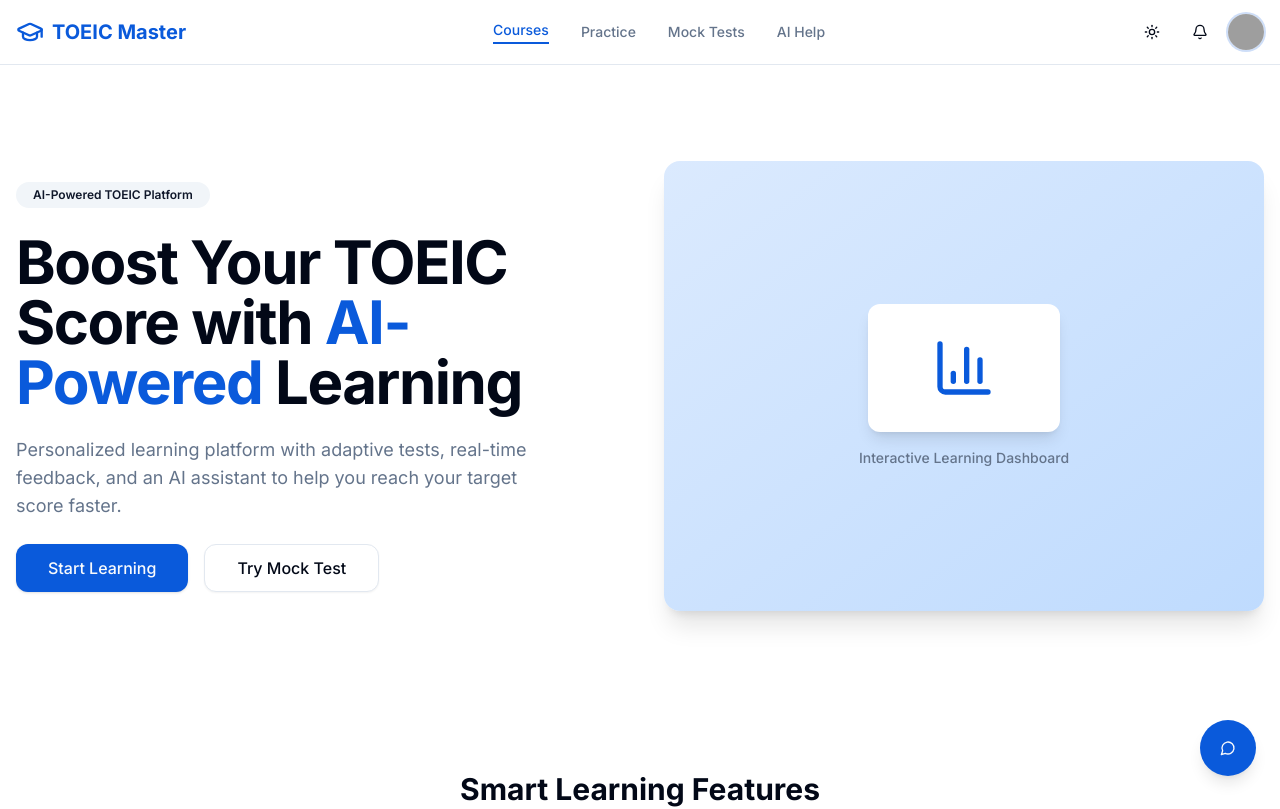
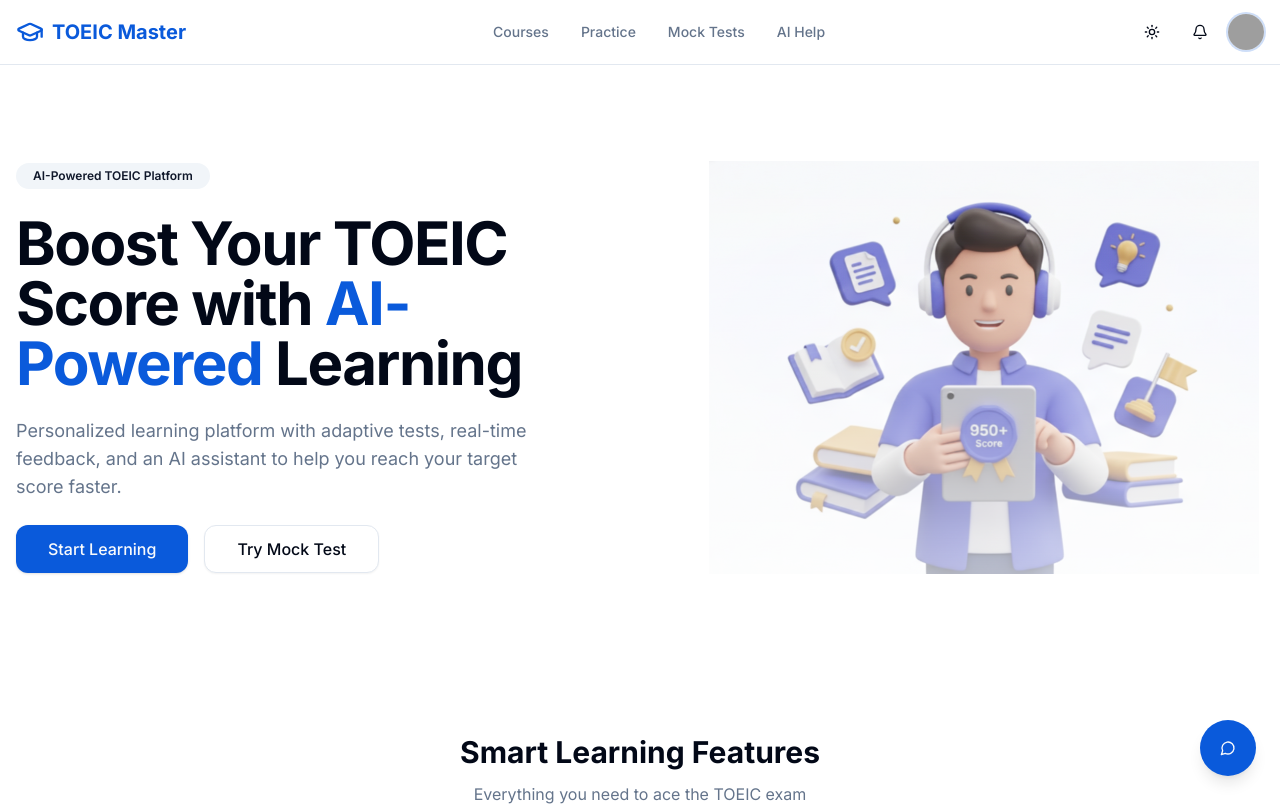
Before and after one commit to Thanhhnse171162/Smart-TOEIC-E-Learning-System, a Next.js app: page / in a window 1280 px wide. Shown: the top 809 px of the page. Built offline with nearby package versions, Linux system fonts and the light colour scheme; grey boxes are pictures that could not be loaded.

Commit message:
homepage

```diff
--- a/src/app/layout.tsx
+++ b/src/app/layout.tsx
@@ -13,7 +13,7 @@ export const metadata: Metadata = {
 export default function RootLayout({ children }: { children: React.ReactNode }) {
   return (
     <html lang="en" suppressHydrationWarning>
-      <body className={inter.className}>
+      <body className={inter.className} suppressHydrationWarning>
         <ThemeProvider attribute="class" defaultTheme="light" enableSystem disableTransitionOnChange>
           {children}
         </ThemeProvider>
--- a/src/app/page.tsx
+++ b/src/app/page.tsx
@@ -1,4 +1,5 @@
 import Link from "next/link";
+import Image from "next/image";
 import {
   BarChart3,
   BookOpen,
@@ -53,14 +54,15 @@ export default async function HomePage() {
               </Link>
             </div>
           </div>
-          <div className="relative">
-            <div className="aspect-[4/3] rounded-2xl bg-gradient-to-br from-brand-100 to-brand-200 dark:from-brand-900/30 dark:to-brand-800/20 shadow-xl flex items-center justify-center overflow-hidden">
-              <div className="text-center p-8">
-                <div className="mx-auto mb-4 h-32 w-48 rounded-xl bg-white dark:bg-card shadow-lg flex items-center justify-center">
-                  <BarChart3 className="h-16 w-16 text-primary" />
-                </div>
-                <p className="text-sm font-medium text-muted-foreground">Interactive Learning Dashboard</p>
-              </div>
+          <div className="relative flex justify-center items-center lg:pl-10">
+            <div className="relative w-full aspect-[4/3] max-w-[550px] overflow-hidden [mask-image:linear-gradient(to_bottom,black,transparent_150%)]">
+              <Image
+                src="/images/practice/screen.png"
+                alt="AI-Powered Learning Student"
+                fill
+                className="object-cover scale-[1.05] mix-blend-multiply dark:mix-blend-normal hover:scale-[1.08] transition-transform duration-700 ease-out"
+                priority
+              />
             </div>
           </div>
         </div>
--- a/src/components/layout/landing-navbar.tsx
+++ b/src/components/layout/landing-navbar.tsx
@@ -9,10 +9,10 @@ import { ThemeToggle } from "@/components/theme-toggle";
 import { cn } from "@/lib/utils";
 
 const navLinks = [
-  { href: "/#features", label: "Courses" },
-  { href: "/#features", label: "Practice" },
-  { href: "/#features", label: "Mock Tests" },
-  { href: "/#features", label: "AI Help" },
+  { href: "/student/courses", label: "Courses" },
+  { href: "/student/practice", label: "Practice" },
+  { href: "/student/mock-test", label: "Mock Tests" },
+  { href: "/student/ai-chat", label: "AI Help" },
 ];
 
 export function LandingNavbar() {
@@ -27,18 +27,21 @@ export function LandingNavbar() {
         </Link>
 
         <nav className="hidden md:flex items-center gap-8">
-          {navLinks.map((link) => (
+          {navLinks.map((link) => {
+            const isActive = pathname.startsWith(link.href);
+            return (
               <Link
                 key={link.label}
                 href={link.href}
                 className={cn(
                   "text-sm font-medium transition-colors hover:text-primary",
-                link.label === "Courses" ? "text-primary border-b-2 border-primary pb-0.5" : "text-muted-foreground"
+                  isActive ? "text-primary border-b-2 border-primary pb-0.5" : "text-muted-foreground"
                 )}
               >
                 {link.label}
               </Link>
-          ))}
+            );
+          })}
         </nav>
 
         <div className="flex items-center gap-2">
```
Also changed, not shown: public/images/practice/screen.png (added). Lines whose indentation alone changed are shown as unchanged.
